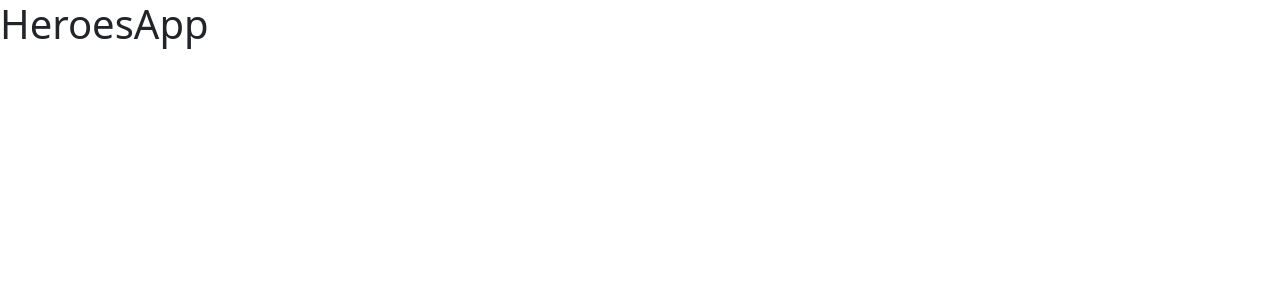
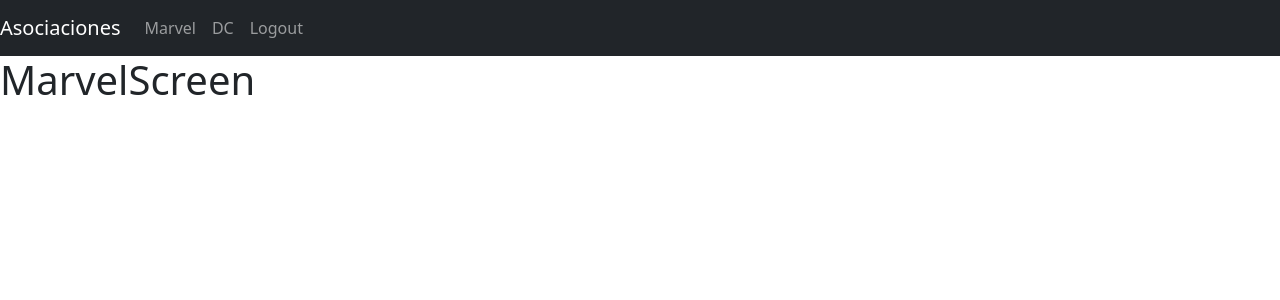
Before and after one commit to ewa1do/React-Course, a React (Vite) app in the folder heroes-app/: page / in a window 1280 px wide. Shown: the top 300 px of the page. Built offline with nearby package versions, Linux system fonts and the light colour scheme.

Commit message:
creando un primer router

```diff
--- a/heroes-app/package.json
+++ b/heroes-app/package.json
@@ -9,7 +9,8 @@
   },
   "dependencies": {
     "react": "^18.0.0",
-    "react-dom": "^18.0.0"
+    "react-dom": "^18.0.0",
+    "react-router-dom": "^6.3.0"
   },
   "devDependencies": {
     "@types/react": "^18.0.0",
--- a/heroes-app/src/HeroesApp.jsx
+++ b/heroes-app/src/HeroesApp.jsx
@@ -1,11 +1,9 @@
 import React from 'react';
 
+import AppRouter from './routers/AppRouter';
+
 const HeroesApp = () => {
-  return (
-    <div>
-      <h1>HeroesApp</h1>
-    </div>
-  );
+  return <AppRouter />;
 };
 
 export default HeroesApp;
--- /dev/null
+++ b/heroes-app/src/components/UI/Navbar.jsx
@@ -0,0 +1,44 @@
+import React from 'react';
+import { Link, NavLink } from 'react-router-dom';
+
+export const Navbar = () => {
+  return (
+    <nav className='navbar navbar-expand-sm navbar-dark bg-dark'>
+      <Link
+        className='navbar-brand'
+        to='/'
+      >
+        Asociaciones
+      </Link>
+
+      <div className='navbar-collapse'>
+        <div className='navbar-nav'>
+          <NavLink
+            className='nav-item nav-link'
+            to='/marvel'
+          >
+            Marvel
+          </NavLink>
+
+          <NavLink
+            className='nav-item nav-link'
+            to='/dc'
+          >
+            DC
+          </NavLink>
+        </div>
+      </div>
+
+      <div className='navbar-collapse collapse w-100 order-3 dual-collapse2'>
+        <ul className='navbar-nav ml-auto'>
+          <NavLink
+            className='nav-item nav-link'
+            to='/login'
+          >
+            Logout
+          </NavLink>
+        </ul>
+      </div>
+    </nav>
+  );
+};
--- /dev/null
+++ b/heroes-app/src/components/dc/DcScreen.jsx
@@ -0,0 +1,11 @@
+import React from 'react';
+
+const DcScreen = () => {
+  return (
+    <div>
+      <h1>DcScreen</h1>
+    </div>
+  );
+};
+
+export default DcScreen;
--- /dev/null
+++ b/heroes-app/src/components/login/LoginScreen.jsx
@@ -0,0 +1,11 @@
+import React from 'react';
+
+const LoginScreen = () => {
+  return (
+    <div>
+      <h1>LoginScreen</h1>
+    </div>
+  );
+};
+
+export default LoginScreen;
--- /dev/null
+++ b/heroes-app/src/components/marvel/MarvelScreen.jsx
@@ -0,0 +1,11 @@
+import React from 'react';
+
+const MarvelScreen = () => {
+  return (
+    <div>
+      <h1>MarvelScreen</h1>
+    </div>
+  );
+};
+
+export default MarvelScreen;
--- /dev/null
+++ b/heroes-app/src/components/search/SearchScreen.jsx
@@ -0,0 +1,11 @@
+import React from 'react';
+
+const SearchScreen = () => {
+  return (
+    <div>
+      <h1>SearchScreen</h1>
+    </div>
+  );
+};
+
+export default SearchScreen;
--- /dev/null
+++ b/heroes-app/src/routers/AppRouter.jsx
@@ -0,0 +1,43 @@
+import React from 'react';
+import {
+  BrowserRouter as Router,
+  Routes,
+  Route,
+} from 'react-router-dom';
+import DcScreen from '../components/dc/DcScreen';
+import LoginScreen from '../components/login/LoginScreen';
+import MarvelScreen from '../components/marvel/MarvelScreen';
+import SearchScreen from '../components/search/SearchScreen';
+import { Navbar } from '../components/UI/Navbar';
+
+const AppRouter = () => {
+  return (
+    <Router>
+      <Navbar />
+      <Routes>
+        <Route
+          path='/'
+          element={<MarvelScreen />}
+        />
+        <Route
+          path='/marvel'
+          element={<MarvelScreen />}
+        />
+        <Route
+          path='dc'
+          element={<DcScreen />}
+        />
+        <Route
+          path='search'
+          element={<SearchScreen />}
+        />
+        <Route
+          path='login'
+          element={<LoginScreen />}
+        />
+      </Routes>
+    </Router>
+  );
+};
+
+export default AppRouter;
```
Also changed, not shown: 1 other file (tests, documents, lock files or other folders).
